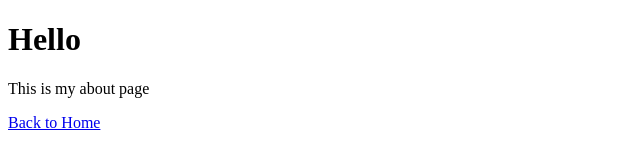
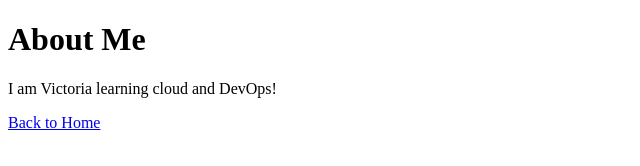
Before and after one commit to bolanlevictoria34-star/hello-techqings, a plain HTML site: page about.html in a window 1280 px wide. Shown: the whole page, without its empty margins (0-640 px from the left). Drawn offline with Linux system fonts and the light colour scheme.

Commit message:
Add about page and link

```diff
--- a/about.html
+++ b/about.html
@@ -1,9 +1,9 @@
 <!DOCTYPE html>
 <html>
-    <head><title>About me</title></head>
+    <head><title>About Me</title></head>
     <body>
-        <h1>Hello</h1>
-        <p>This is my about page</p>
+        <h1>About Me</h1>
+        <p>I am Victoria learning cloud and DevOps!</p>
         <a href="index.html">Back to Home</a>
     </body>
 </html>
```
Also changed, not shown: index.html (+2 -1 lines).
